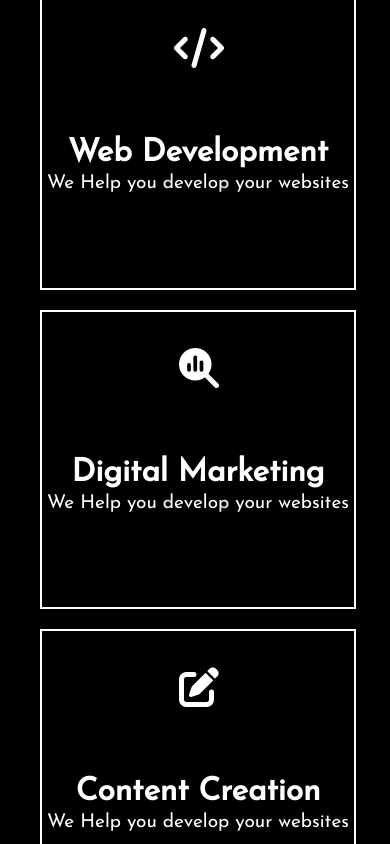
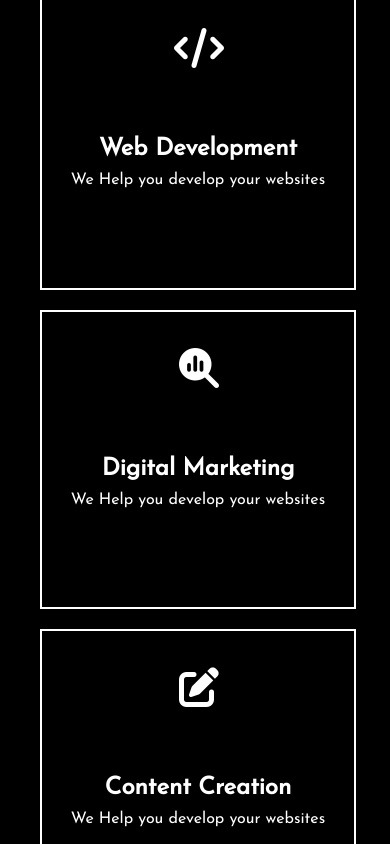
Before and after one commit to IamSteveAde/pinnacle, a plain HTML site: page index.html in a window 390 px wide. Shown: the part 1100-1944 px from the top of the page. Drawn offline with nearby package versions, Linux system fonts and the light colour scheme; a script that the page names is missing.

Commit message:
Add files via upload

```diff
--- a/css/index.css
+++ b/css/index.css
@@ -494,15 +494,18 @@ html{
         width: 80%;
     }
     .box3{
-        margin-bottom: -35px;
-        font-size: 21px;
+
+        position: relative;
+        bottom: 0%;
     }
     #icon{
-        font-size: 40px;
+        font-size: 250%;
     }
     .box33{
-        margin-top: 40px;
-        font-size: 19px;
+
+
+        bottom: 3%;
+        position: relative;
 
     }
 }
```
